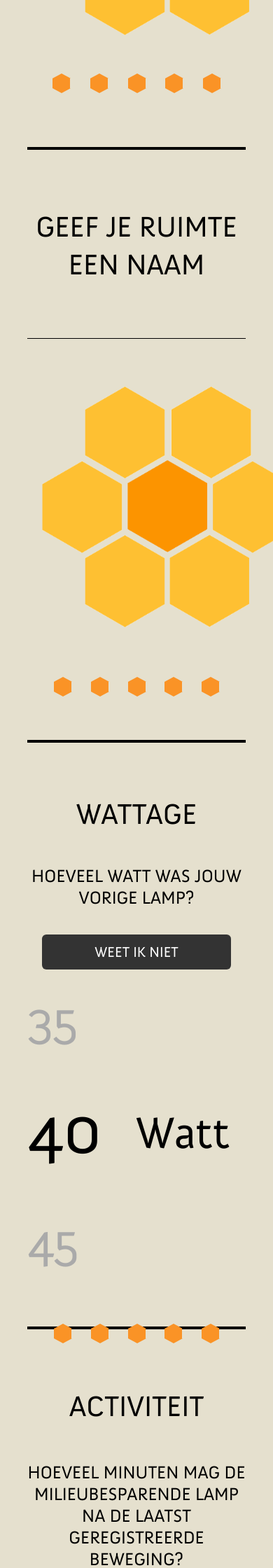
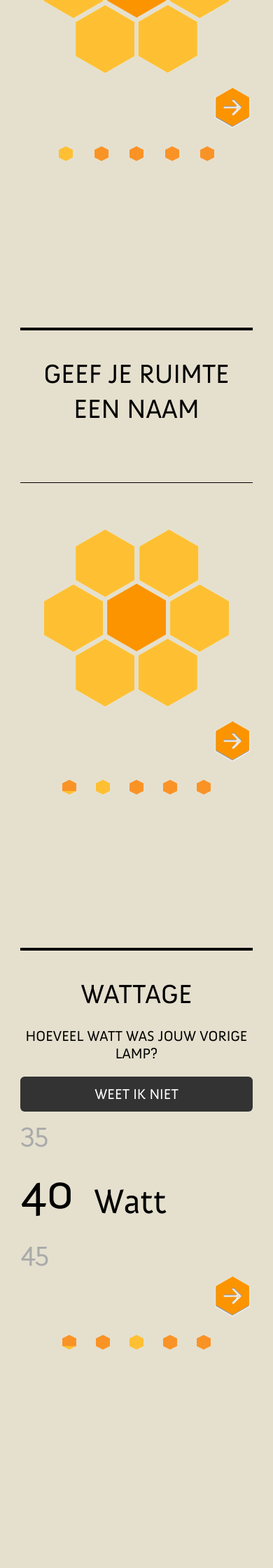
Before and after one commit to moppedijk/project6-prototype, a PHP site: page /templates/scherm1.html in a window 390 px wide; the page is wider, and only the part inside the window is pictured. Shown: the part 2160-4400 px from the top of that part at 70% size. Run offline with PHP 8.4, Linux system fonts and the light colour scheme.

Commit message:
iPhone 5 support
Code geoptimaliseerd voor iPhone 5

```diff
--- a/www/css/style.css
+++ b/www/css/style.css
@@ -18,23 +18,23 @@ body{
 }
 
 section{
-	width:80%;
+	width:85%;
 	margin:auto;
 	background:#E5E0CE;
 	border-bottom: 4px solid black;
-	height:90vh;
+	height:100vh;
 }
 
 h1{
 	text-align: center;
-	font-size: 2.6em;
+	font-size: 2.4em;
 	text-transform: uppercase;
 	font-weight: 100;
 	line-height: 1.3em;
 }
 
 h2{
-	font-size: 2.5em;
+	font-size: 2.2em;
 	font-weight: 100;
 	text-align: center;
 }
@@ -44,24 +44,31 @@ h2{
 .logo{
 	display:block;
 	margin:auto;
-	width:25em;
+	width:50vh;
 }
 
 .houseImage{
 	display:block;
-	width:25em;
+	width:35vh;
 	margin:auto;
 }
 
 .flower{
 	display:block;
-	width: 15em;
+	width: 9em;
 	margin:auto;
+	margin-top:3.3em;
+}
+
+.nextButton{
+	position: absolute;
+	width:4em;
+	right:7%;
 }
 
 .hexagon-large{
 	display:block;
-	width:25em;
+	width:40vh;
 	margin:auto;
 }
 
@@ -70,7 +77,7 @@ h2{
 .subtext{
 	display: block;
 	text-transform: uppercase;
-	font-size: 1.6em;
+	font-size: 1.3em;
 	font-weight: 100;
 	text-align: center;
 }
@@ -78,7 +85,7 @@ h2{
 .button{
 	background:#333;
 	color:white;
-	width:13em;
+	width:100%;
 	font-size: 1.3em;
 	margin:auto;
 	text-align: center;
@@ -88,22 +95,22 @@ h2{
 }
 
 .unit{
-	font-size: 4em;
-	margin-left: 0.7em;
-	line-height: 7.3em;
+	font-size: 3.1em;
+	margin-left: 0.5em;
+	line-height: 5.2em;
 	display:inline-block;
 	vertical-align: top;
 }
 
 .selection{
-	height:28em;
+	height:14em;
 }
 
 .progress{
 	text-align: center;
 	width:80%;
 	margin:auto;
-	margin-top:4em;
+	margin-top:1em;
 }
 
 .progress li:not(:nth-of-type(1)){
@@ -145,8 +153,8 @@ h2{
 /*-----------------------------Hexagons--------------------------------------------*/
 
 .hexagon {
-	width: 25px;
-	height: 14px;
+	width: 20px;
+	height: 11px;
 	background: #FA9326;
 	position: relative;
 	display:inline-block;
@@ -155,31 +163,41 @@ h2{
 .hexagon:before {
 	content: "";
 	position: absolute;
-	top: -7px;
+	top: -5px;
 	left: 0;
 	width: 0;
 	height: 0;
-	border-left: 13px solid transparent;
-	border-right: 13px solid transparent;
-	border-bottom: 7px solid #FA9326;
+	border-left: 10px solid transparent;
+	border-right: 10px solid transparent;
+	border-bottom: 5px solid #FA9326;
 }
 
 .hexagon:after {
 	content: "";
 	position: absolute;
-	bottom: -7px;
+	bottom: -5px;
 	left: 0;
 	width: 0;
 	height: 0;
-	border-left: 13px solid transparent;
-	border-right: 13px solid transparent;
-	border-top: 7px solid #FA9326;
+	border-left: 10px solid transparent;
+	border-right: 10px solid transparent;
+	border-top: 5px solid #FA9326;
 }
 /*---------------------------------------------------------------------------*/
 
 
 
+
+
+
+
+
+
 /*Loadingscreen*/
+
+#loadingscreen .logo{
+	margin-top:1em;
+}
 
 #loadingscreen .hexagon-large{
 	margin-top:3em;
@@ -231,27 +246,27 @@ h2{
 	margin-top:3em;
 }
 
-#nameHouse ul{
+#nameHouse .progress{
 	text-align: center;
 	width:80%;
 	margin:auto;
-	margin-top:3em;
+	margin-top:6em;
 }
 
 #nameHouse ul li:not(:nth-of-type(1)){
 	margin-left:10%;
 }
 
-.progress .hexagon:nth-of-type(1){
-	background:#FA9326;
+#nameHouse .progress .hexagon:nth-of-type(1){
+	background:#FEC032;
 }
 
-.progress .hexagon:nth-of-type(1):before{
-	border-bottom: 7px solid #FA9326;
+#nameHouse .progress .hexagon:nth-of-type(1):before{
+	border-bottom: 5px solid #FEC032;
 }
 
 .progress .hexagon:nth-of-type(1):after{
-	border-top: 7px solid #FA9326;
+	border-top: 5px solid #FEC032;
 }
 
 /*-----------------------------------------*/
@@ -265,7 +280,7 @@ h2{
 }
 
 #nameRoom h1{
-	margin-top: 2em;
+	margin-top: 1em;
 }
 
 #nameRoom input{
@@ -286,17 +301,21 @@ h2{
 	margin-top:15%;
 }
 
-
-.progress .hexagon:nth-of-type(2){
-	background:#FA9326;
+#nameRoom .progress{
+	margin-top:6em;
 }
 
-.progress .hexagon:nth-of-type(2):before{
-	border-bottom: 7px solid #FA9326;
+
+#nameRoom .progress .hexagon:nth-of-type(2){
+	background:#FEC032;
 }
 
-.progress .hexagon:nth-of-type(2):after{
-	border-top: 7px solid #FA9326;
+#nameRoom .progress .hexagon:nth-of-type(2):before{
+	border-bottom: 5px solid #FEC032;
+}
+
+#nameRoom .progress .hexagon:nth-of-type(2):after{
+	border-top: 5px solid #FEC032;
 }
 
 /*-----------------------------------------*/
@@ -305,15 +324,15 @@ h2{
 /*----------------Wattage------------------*/
 
 #wattage h1{
-	margin-top:1.8em;
+	margin-top:1em;
 }
 
 #wattage .subtext{
-	margin-top:1.8em;
+	margin-top:1em;
 }
 
 #wattage .button{
-	margin-top:1.8em;
+	margin-top:1em;
 }
 
 #wattage .amount {
@@ -323,27 +342,31 @@ h2{
 }
 
 #wattage .amount li{
-	font-size: 4.5em;
-	line-height: 2em;
+	font-size: 2.5em;
+	line-height: 1.5em;
 	color:#aaa;
 }
 
 #wattage .amount li:nth-of-type(2){
 	color:black;
-	font-size: 6em;
-	line-height: 1.8em;
+	font-size: 4.3em;
+	line-height: 1.6em;
 }
 
-.progress .hexagon:nth-of-type(3){
-	background:#FA9326;
+#wattage .progress{
+	margin-top:6em;
 }
 
-.progress .hexagon:nth-of-type(3):before{
-	border-bottom: 7px solid #FA9326;
+#wattage .progress .hexagon:nth-of-type(3){
+	background:#FEC032;
 }
 
-.progress .hexagon:nth-of-type(3):after{
-	border-top: 7px solid #FA9326;
+#wattage .progress .hexagon:nth-of-type(3):before{
+	border-bottom: 5px solid #FEC032;
+}
+
+#wattage .progress .hexagon:nth-of-type(3):after{
+	border-top: 5px solid #FEC032;
 }
 
 /*-----------------------------------------*/
@@ -351,11 +374,12 @@ h2{
 /*----------------Wattage------------------*/
 
 #activity h1{
-	margin-top:2em;
+	margin-top:1em;
 }
 
 #activity .subtext{
-	margin-top:2em;
+	margin-top:1em;
+	font-size: 1.1em;
 }
 
 #activity .amount {
@@ -365,27 +389,36 @@ h2{
 }
 
 #activity .amount li{
-	font-size: 4.5em;
-	line-height: 2em;
+	font-size: 2.5em;
+	line-height: 1.5em;
 	color:#aaa;
 }
 
 #activity .amount li:nth-of-type(2){
 	color:black;
-	font-size: 6em;
-	line-height: 1.8em;
+	font-size: 4.3em;
+	line-height: 1.6em;
 }
 
-.progress .hexagon:nth-of-type(4){
-	background:#FA9326;
+#activity .unit{
+	font-size: 2.7em;
+	line-height: 5.7em;
 }
 
-.progress .hexagon:nth-of-type(4):before{
-	border-bottom: 7px solid #FA9326;
+#activity .progress{
+	margin-top:7em;
 }
 
-.progress .hexagon:nth-of-type(4):after{
-	border-top: 7px solid #FA9326;
+#activity .progress .hexagon:nth-of-type(4){
+	background:#FEC032;
+}
+
+#activity .progress .hexagon:nth-of-type(4):before{
+	border-bottom: 5px solid #FEC032;
+}
+
+#activity .progress .hexagon:nth-of-type(4):after{
+	border-top: 5px solid #FEC032;
 }
 
 /*-----------------------------------------*/
@@ -401,23 +434,23 @@ h2{
 	font-size: 2em;
 	text-transform: uppercase;
 	text-align: center;
-	margin-top:4em;
+	margin-top:1em;
 }
 
 #ready .button{
 	margin-top:1em;
 }
 
-.progress .hexagon:nth-of-type(5){
-	background:#FA9326;
+#ready .progress .hexagon:nth-of-type(5){
+	background:#FEC032;
 }
 
-.progress .hexagon:nth-of-type(5):before{
-	border-bottom: 7px solid #FA9326;
+#ready .progress .hexagon:nth-of-type(5):before{
+	border-bottom: 5px solid #FEC032;
 }
 
-.progress .hexagon:nth-of-type(5):after{
-	border-top: 7px solid #FA9326;
+#ready .progress .hexagon:nth-of-type(5):after{
+	border-top: 5px solid #FEC032;
 }
 /*-----------------------------------------*/
 
--- a/www/templates/scherm1.html
+++ b/www/templates/scherm1.html
@@ -27,6 +27,7 @@
                 <input type="text">
             </div>
             <img src="../img/house.png" alt="house" class="houseImage">
+            <img src="../img/next.png" alt="next button" class="nextButton">
             <ul class="progress">
                 <li class="hexagon"></li>
                 <li class="hexagon"></li>
@@ -42,6 +43,7 @@
                 <input type="text">
             </div>
             <img src="../img/house.png" alt="house" class="houseImage">
+            <img src="../img/next.png" alt="next button" class="nextButton">
             <ul class="progress">
                 <li class="hexagon"></li>
                 <li class="hexagon"></li>
@@ -63,6 +65,7 @@
                 </ul>
                 <span class="unit">Watt</span>
             </div>
+            <img src="../img/next.png" alt="next button" class="nextButton">
             <ul class="progress">
                 <li class="hexagon"></li>
                 <li class="hexagon"></li>
@@ -83,6 +86,7 @@
                 </ul>
                 <span class="unit">Minuten</span>
             </div>
+            <img src="../img/next.png" alt="next button" class="nextButton">
             <ul class="progress">
                 <li class="hexagon"></li>
                 <li class="hexagon"></li>
```
Also changed, not shown: other parts of www/css/style.css (+34 -25 lines).
